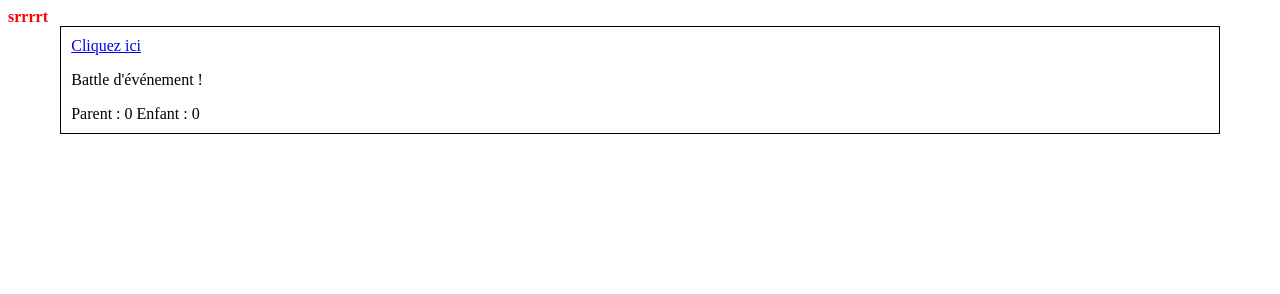
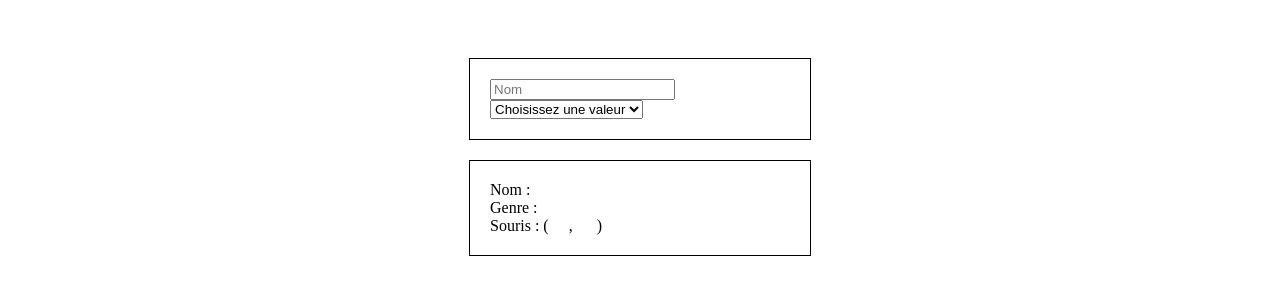
Before and after one commit to ethland-grg/TP, a plain HTML site: page exo_javascript/index.html in a window 1280 px wide. Drawn offline with Linux system fonts and the light colour scheme.

Commit message:
mis à jour

```diff
--- a/exo_javascript/index.html
+++ b/exo_javascript/index.html
@@ -55,20 +55,43 @@
       <!--9999999999999999999999999999999999999999999999999999999999999999-->
 
       <!-- exo2 -->
-
+      <!--
       <div id="main">
       srrrrt
       </div>
+      -->
+
       <!--66666666666666666666666666666666666666666666666666-->
 
       <!-- exo3 -->
-
+  <!--
       <article id="parent">
       <a class="link" id="child" href="#">Cliquez ici</a>
       <p>Battle d'événement !</p>
       Parent : <span id="parent-count">0</span>
       Enfant : <span id="child-count">0</span>
     </article>
+  -->
+    <!--&&&&&&&&&&&&&&&&&&&&&&&&&&&&&&&&&&&&&&&&&&&&&&&&&&&&&&&&&&&-->
+      <!-- Exo4 -->
+
+      <form>
+        <div><input type="text" id="name" placeholder="Nom" /></div>
+        <div>
+          <select id="gender">
+            <option>Choisissez une valeur</option>
+            <option value="male">Homme</option>
+            <option value="female">Femme</option>
+            <option value="other">Autre</option>
+          </select>
+        </div>
+      </form>
+
+      <div id="result">
+        Nom : <span id="res-name"></span><br />
+        Genre : <span id="res-gender"></span><br />
+        Souris : (<span id="mouse-x"></span>, <span id="mouse-y"></span>)
+      </div>
 
 </body>
 </html>
--- a/exo_javascript/style.css
+++ b/exo_javascript/style.css
@@ -19,6 +19,8 @@ article {
   */
   /* 88888888888888888888888888888888888888888888888*/
   /* exo2 */
+
+  /*
   article {
     margin: auto;
     margin-bottom: 20px;
@@ -35,3 +37,22 @@ article {
   .important {
     font-style: italic;
   }
+  */
+
+  /* Exo4 */
+
+  body {
+    padding: 50px;
+  }
+
+  form, #result {
+    margin: auto;
+    margin-bottom: 20px;
+    width: 300px;
+    padding: 20px;
+    border: 1px solid black;
+  }
+
+  span {
+    margin: 10px;
+  }
```
Also changed, not shown: exo_javascript/javascript.js (+13 -9 lines), exo_flex/index.html (added), exo_flex/style.css (added).
